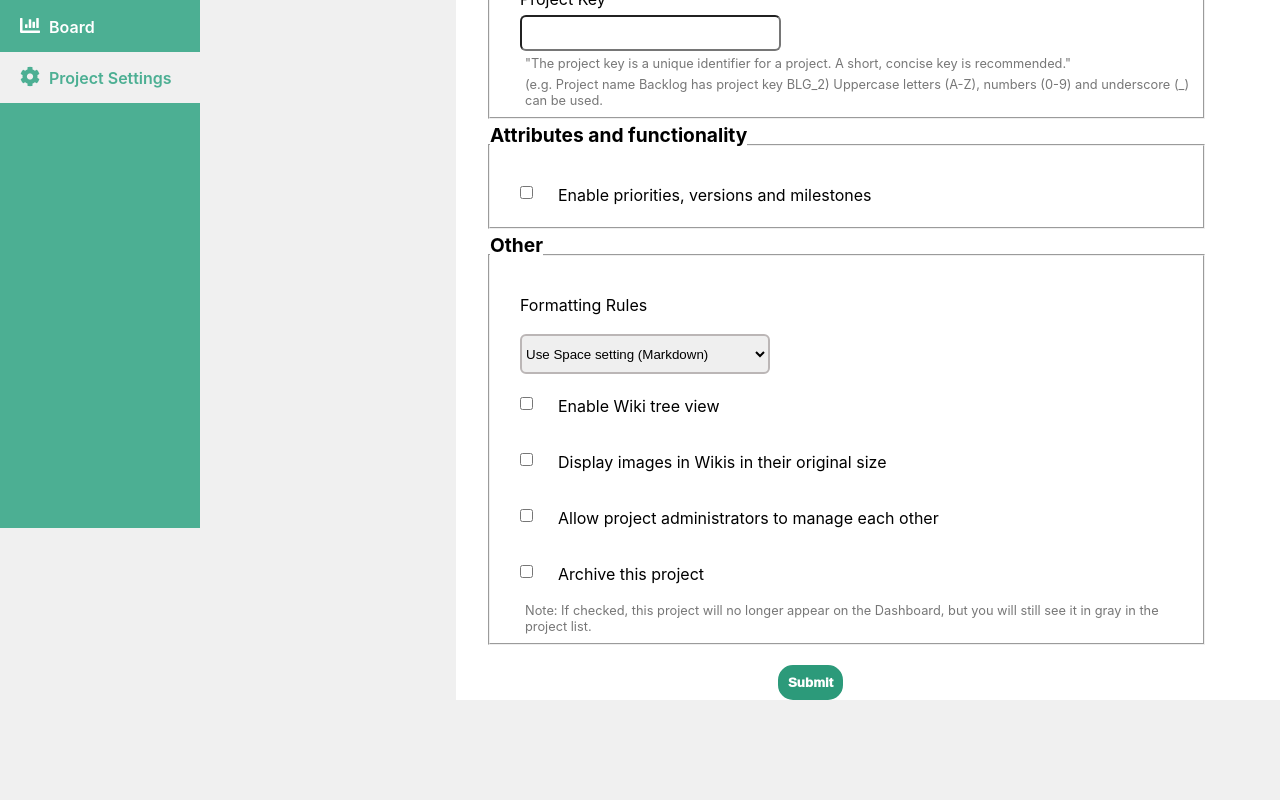
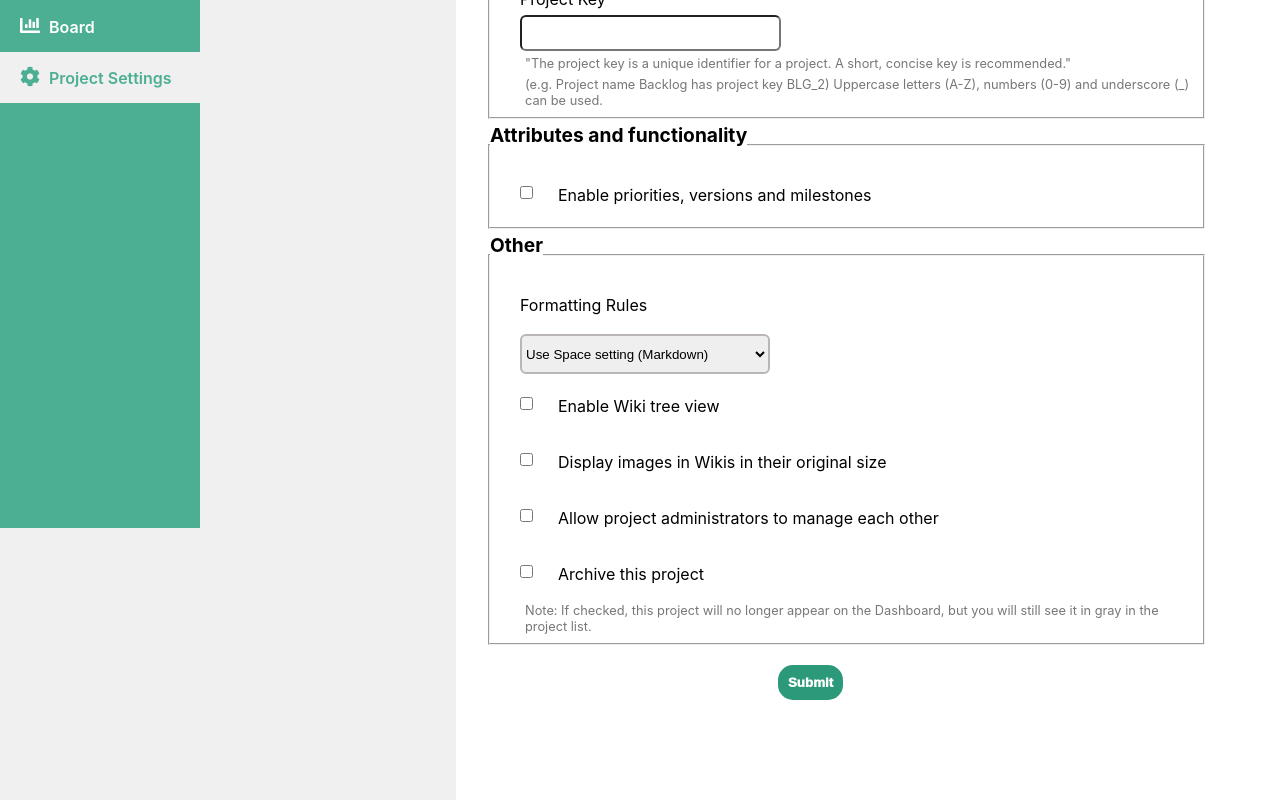
Before and after one commit to NightFury712/Demo-Project-2, a React (Create React App) app: page /project/projectSettings in a window 1280 px wide. Shown: the part 272-1072 px from the top of the page. Before the commit the page ends 972 px from the top, so only its background shows below. Built offline with nearby package versions, Linux system fonts and the light colour scheme.

Commit message:
Dat commit project-settings

```diff
--- a/src/components/ProjectSettings.js
+++ b/src/components/ProjectSettings.js
@@ -129,6 +129,7 @@ const ProjectSettings = () => {
                     </div>
                   </div>
                 </div>
+                <footer id="footer" class="project-setting-content-footer" role="contentinfo"></footer>
               </Route>
 
               <Route exact path={`${path}/members`}>
@@ -199,6 +200,7 @@ const ProjectSettings = () => {
                       </tr>
                     </table>
                   </div>
+                  <footer id="footer" class="project-setting-content-footer" role="contentinfo"></footer>
                 </div>
               </Route>
             </Switch>
--- a/src/css/ProjectSettings.css
+++ b/src/css/ProjectSettings.css
@@ -244,7 +244,7 @@
     font-size: 1rem;
     line-height: 3rem;
     font-weight: 600;
-    margin-top: 60px;
+    margin-top: 20px;
     margin-bottom: 20px;
 }
 
@@ -279,7 +279,7 @@
 }
 
 .project-settings-table {
-    margin-top: 30px;
+    margin-top: 20px;
     border-collapse: unset;
     width: 100%;
 }
@@ -289,3 +289,10 @@
     border-bottom: 1px solid #ddd;
     height: 10%;
 }
+
+.project-setting-content-footer{
+    padding-top: 80px;
+    padding-bottom: 20px;
+    text-align: center;
+    background-color: white;
+}
```
